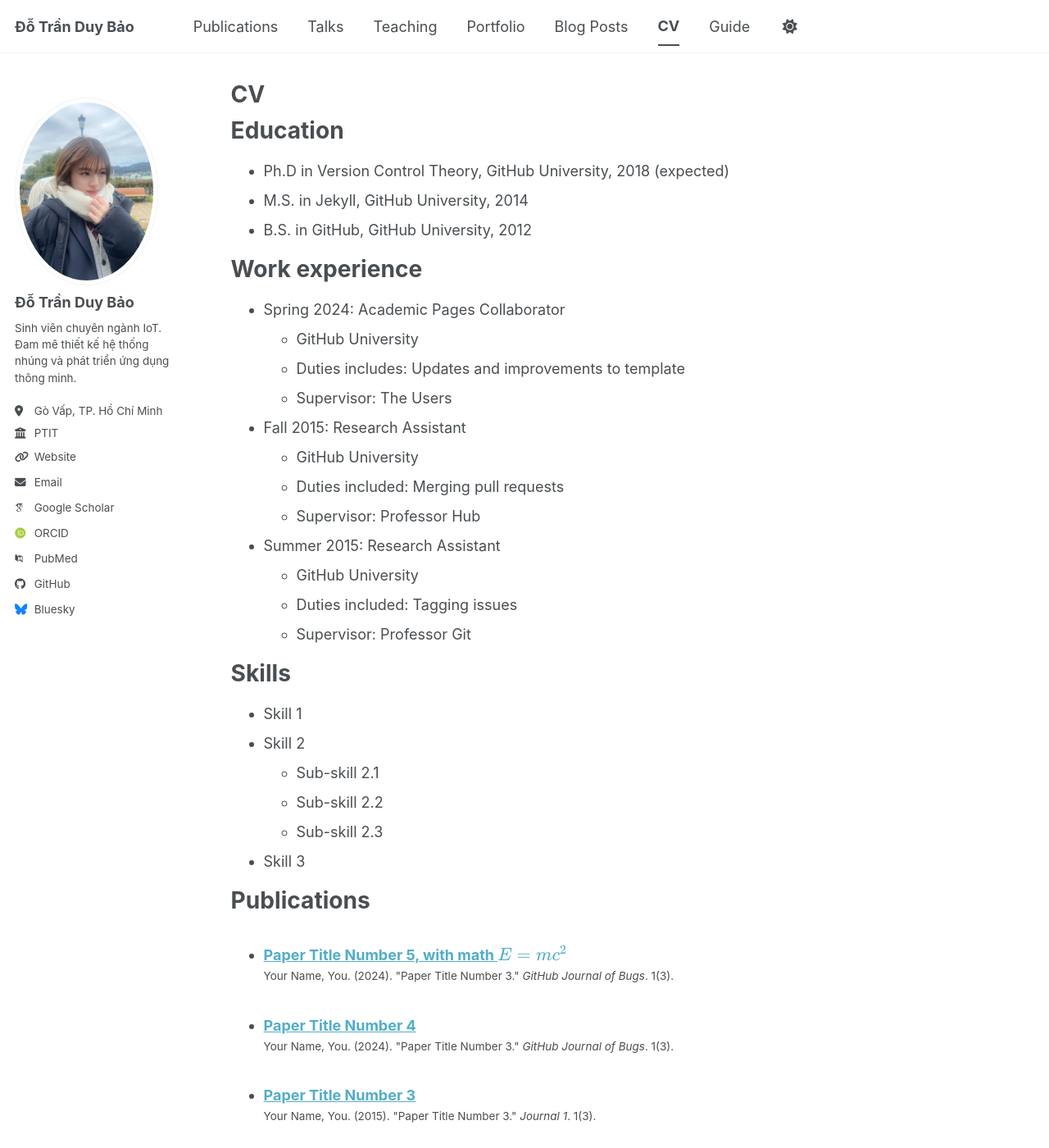
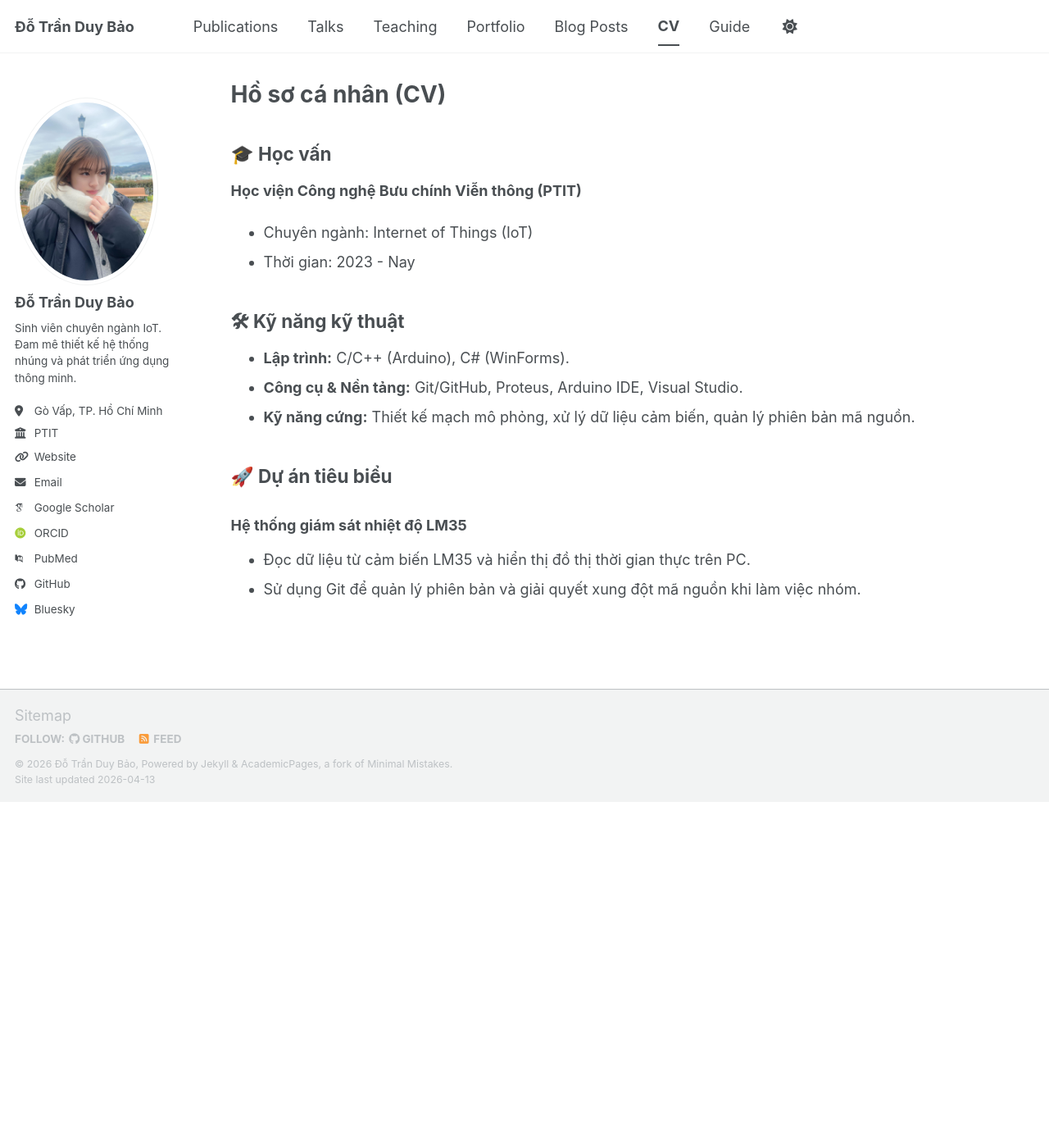
Before and after one commit to duybao011/duybao011.github.io, a Jekyll site: the page built from _pages/cv.md, in a window 1280 px wide and 1400 px high. Shown: the whole window at 82% size. Built offline with Jekyll 4.4.1, drawn with Linux system fonts in a browser that asks for light colours; some web fonts are replaced; a script bundle is joined from its source files by our own code; library files that are not in the unit come from our copies; some of the changed text lies outside the part shown.

Commit message:
feat: cap nhat noi dung trang CV

```diff
--- a/_pages/cv.md
+++ b/_pages/cv.md
@@ -1,64 +1,21 @@
 ---
 layout: archive
-title: "CV"
+title: "Hồ sơ cá nhân (CV)"
 permalink: /cv/
 author_profile: true
-redirect_from:
-  - /resume
 ---
 
-{% include base_path %}
+## 🎓 Học vấn
+**Học viện Công nghệ Bưu chính Viễn thông (PTIT)**
+* Chuyên ngành: Internet of Things (IoT)
+* Thời gian: 2023 - Nay
 
-Education
-======
-* Ph.D in Version Control Theory, GitHub University, 2018 (expected)
-* M.S. in Jekyll, GitHub University, 2014
-* B.S. in GitHub, GitHub University, 2012
+## 🛠 Kỹ năng kỹ thuật
+* **Lập trình:** C/C++ (Arduino), C# (WinForms).
+* **Công cụ & Nền tảng:** Git/GitHub, Proteus, Arduino IDE, Visual Studio.
+* **Kỹ năng cứng:** Thiết kế mạch mô phỏng, xử lý dữ liệu cảm biến, quản lý phiên bản mã nguồn.
 
-Work experience
-======
-* Spring 2024: Academic Pages Collaborator
-  * GitHub University
-  * Duties includes: Updates and improvements to template
-  * Supervisor: The Users
-
-* Fall 2015: Research Assistant
-  * GitHub University
-  * Duties included: Merging pull requests
-  * Supervisor: Professor Hub
-
-* Summer 2015: Research Assistant
-  * GitHub University
-  * Duties included: Tagging issues
-  * Supervisor: Professor Git
-
-Skills
-======
-* Skill 1
-* Skill 2
-  * Sub-skill 2.1
-  * Sub-skill 2.2
-  * Sub-skill 2.3
-* Skill 3
-
-Publications
-======
-  <ul>{% for post in site.publications reversed %}
-    {% include archive-single-cv.html %}
-  {% endfor %}</ul>
-
-Talks
-======
-  <ul>{% for post in site.talks reversed %}
-    {% include archive-single-talk-cv.html  %}
-  {% endfor %}</ul>
-
-Teaching
-======
-  <ul>{% for post in site.teaching reversed %}
-    {% include archive-single-cv.html %}
-  {% endfor %}</ul>
-
-Service and leadership
-======
-* Currently signed in to 43 different slack teams
+## 🚀 Dự án tiêu biểu
+### Hệ thống giám sát nhiệt độ LM35
+* Đọc dữ liệu từ cảm biến LM35 và hiển thị đồ thị thời gian thực trên PC.
+* Sử dụng Git để quản lý phiên bản và giải quyết xung đột mã nguồn khi làm việc nhóm.
```
